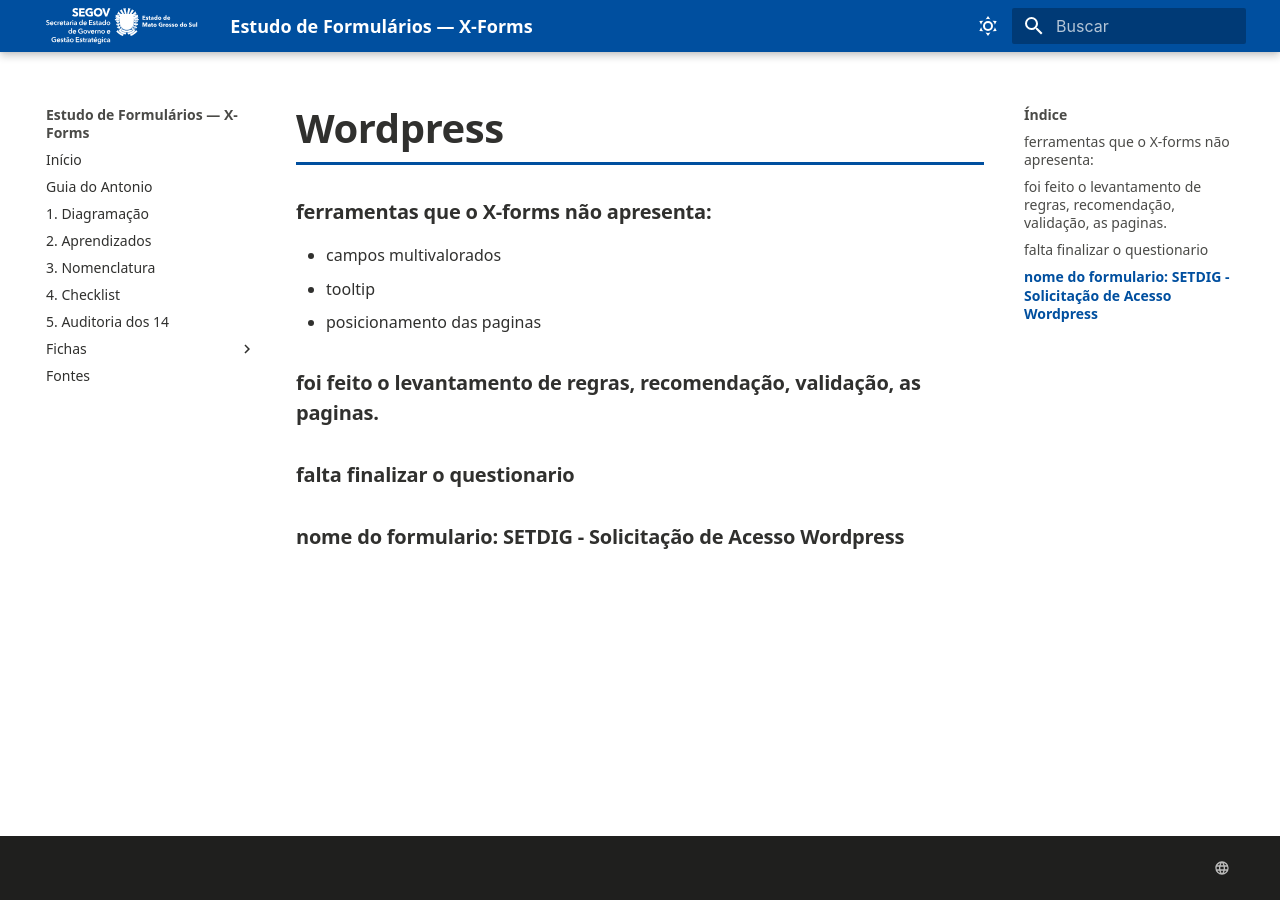
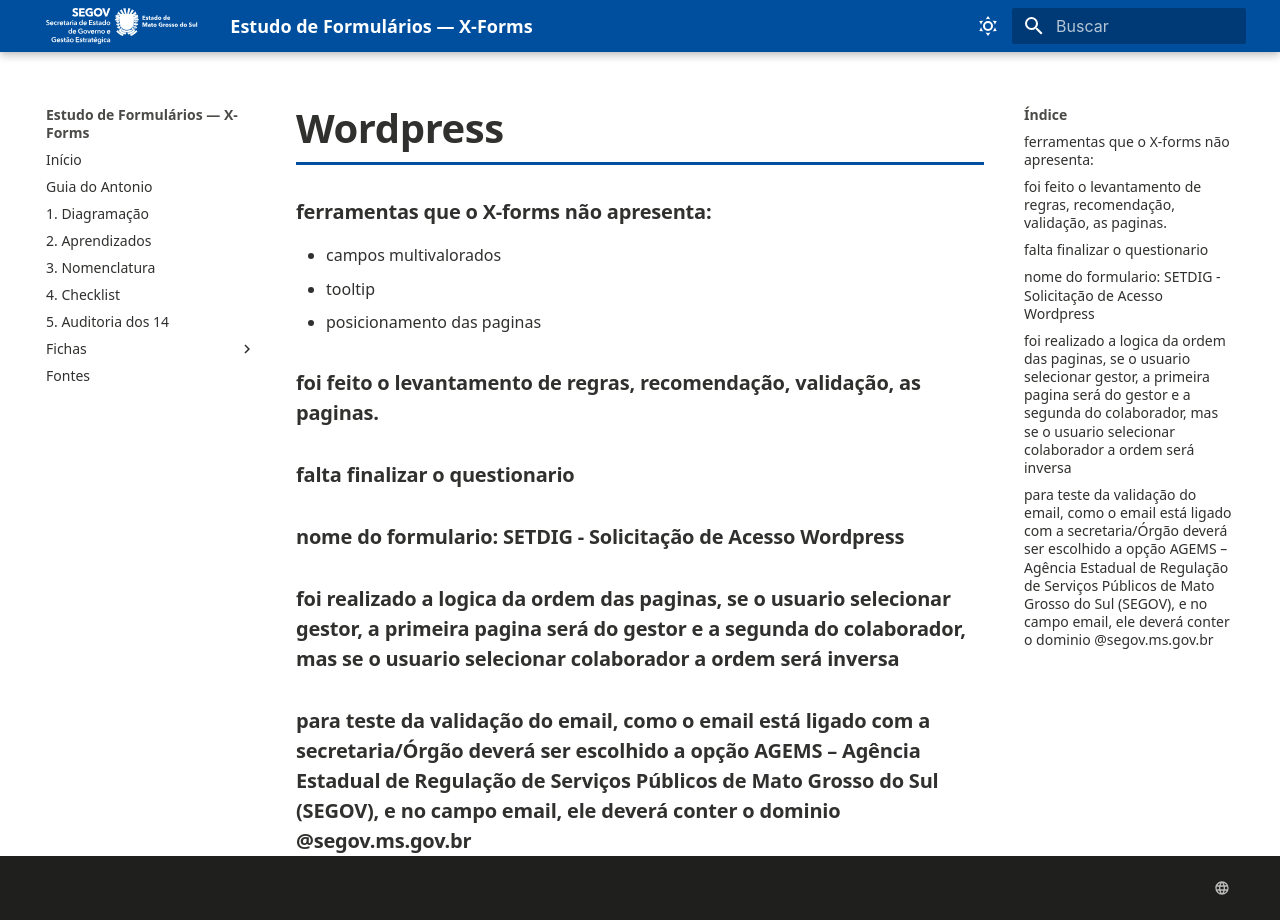
Before and after one commit to fabioramos-02/estudo-formularios, an MkDocs documentation site: the page built from docs/andamento/wordpress.md, in a window 1280 px wide. Built offline with MkDocs 1.6.1 and Material for MkDocs 9.7.7, drawn with Linux system fonts in a browser that asks for light colours.

Commit message:
atualizacao

```diff
--- a/docs/andamento/wordpress.md
+++ b/docs/andamento/wordpress.md
@@ -8,3 +8,9 @@
 
 
 ### nome do formulario: SETDIG - Solicitação de Acesso Wordpress
+
+
+### foi realizado a logica da ordem das paginas, se o usuario selecionar gestor, a primeira pagina será do gestor e a segunda do colaborador, mas se o usuario selecionar colaborador a ordem será inversa
+
+
+### para teste da validação do email, como o email está ligado com a secretaria/Órgão deverá ser escolhido a opção AGEMS – Agência Estadual de Regulação de Serviços Públicos de Mato Grosso do Sul (SEGOV), e no campo email, ele deverá conter o dominio @segov.ms.gov.br
```
